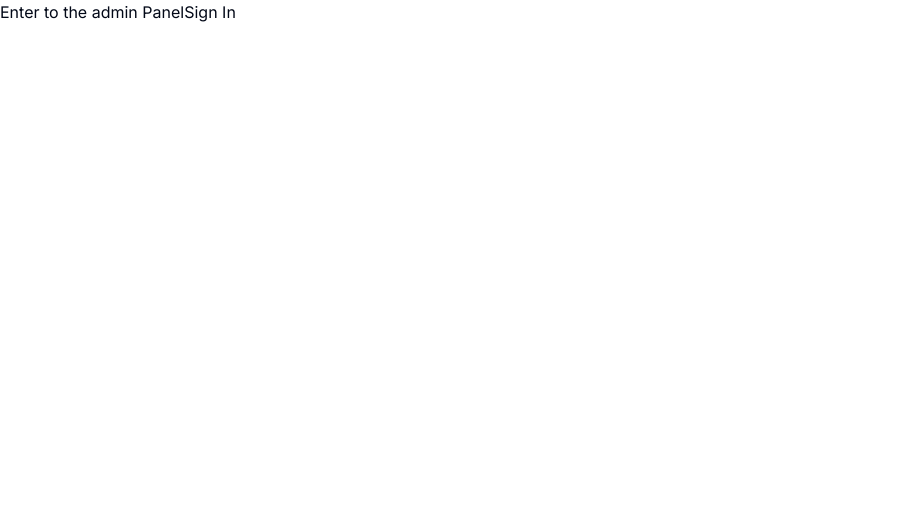
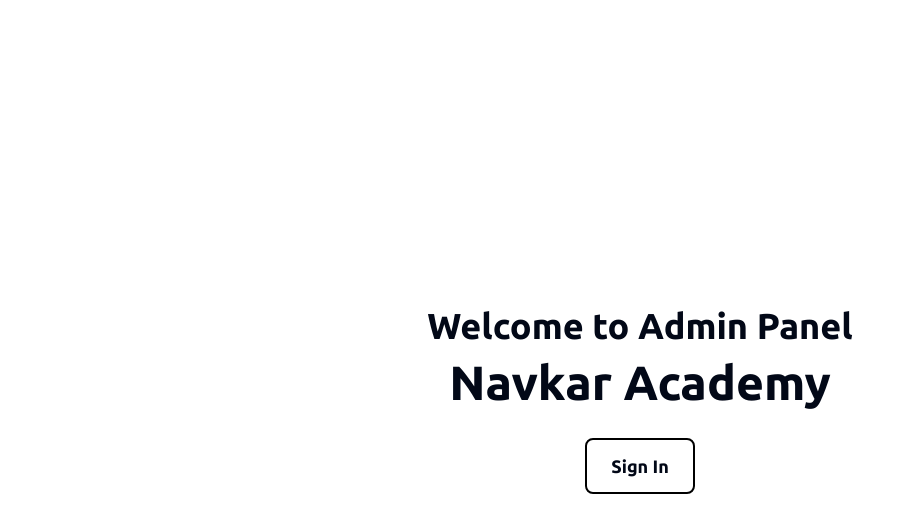
Before and after one commit to dev-ally/admin-navkar-academy, a Next.js app: page / in a window 1280 px wide. Shown: the top 532 px of the page, without its empty margins (0-914 px from the left). Built offline with nearby package versions, Linux system fonts and the light colour scheme.

Commit message:
Homepage Some Style and added the font: konta - Ubuntu vala

```diff
--- a/app/globals.css
+++ b/app/globals.css
@@ -66,4 +66,16 @@
   body {
     @apply bg-background text-foreground;
   }
+  .landing-center-div {
+    @apply flex flex-col gap-8 items-center justify-center h-screen;
+  }
+  .landing-center-div h1 {
+    @apply text-5xl font-bold;
+  }
+  .landing-center-div h2 {
+    @apply text-4xl font-bold;
+  }
+  .landing-center-div a {
+    @apply border-2 border-black px-6 py-3 rounded-lg text-lg font-semibold hover:bg-black hover:text-white transition-all duration-300 ease-in-out;
+  }
 }
--- a/app/layout.js
+++ b/app/layout.js
@@ -1,8 +1,12 @@
-import { Inter } from "next/font/google";
+import { Ubuntu } from "next/font/google";
 import "./globals.css";
 import { Toaster } from "react-hot-toast";
 
-const inter = Inter({ subsets: ["latin"] });
+const ubuntu = Ubuntu({
+  subsets: ["latin"],
+  display: "swap",
+  weight: ["300", "400", "500", "700"], // Correctly specify the weights here
+});
 
 export const metadata = {
   title: "Admin Panel | Navkar Academy",
@@ -12,7 +16,7 @@
 export default function RootLayout({ children }) {
   return (
     <html lang="en">
-      <body className={inter.className}>
+      <body className={ubuntu.className}>
         <Toaster />
         {children}
       </body>
--- a/app/page.js
+++ b/app/page.js
@@ -1,14 +1,27 @@
 "use client";
 import { auth } from "@/firebase/config";
-import { signOut } from "firebase/auth";
-import Image from "next/image";
 import Link from "next/link";
 
 export default function Home() {
+  // check if the user is there or now
+  // if the user is there then show the dashboard link else sign in link
+  const user = auth.currentUser;
+  if (user) {
+    return (
+      <div className="landing-center-div">
+        <h1>Go to the Admin Panel.</h1>
+        <Link href="/dashboard">Dashboard</Link>
+      </div>
+    );
+  }
+
   return (
-    <main>
-      Enter to the admin Panel
+    <div className="landing-center-div">
+      <div className="flex flex-col gap-3 items-center justify-center">
+        <h2>Welcome to Admin Panel</h2>
+        <h1>Navkar Academy</h1>
+      </div>
       <Link href="/sign-in">Sign In</Link>
-    </main>
+    </div>
   );
 }
```
Also changed, not shown: app/(dashboard)/dashboard/events/add/page.jsx (renamed from app/dashboard/events/add/page.jsx), app/(dashboard)/dashboard/events/layout.js (renamed from app/dashboard/events/layout.js), app/(dashboard)/dashboard/events/page.jsx (renamed from app/dashboard/events/page.jsx), app/(dashboard)/dashboard/layout.jsx (renamed from app/dashboard/layout.jsx), app/(dashboard)/dashboard/page.jsx (renamed from app/dashboard/page.jsx).
